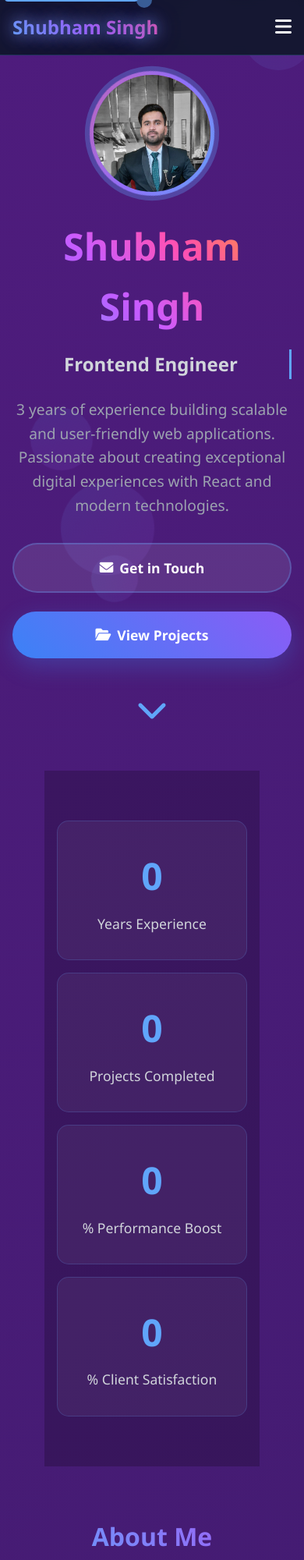
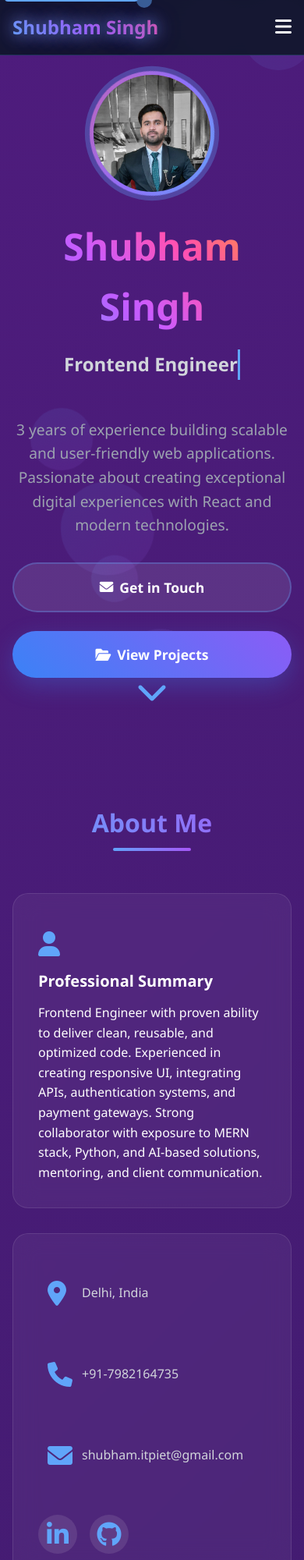
Before and after one commit to Shubhampiet/portfoilio, a plain HTML site: page index.html in a window 390 px wide. Shown: the top 2000 px of the page at 78% size. Drawn offline with Linux system fonts and the light colour scheme.

Commit message:
responsive layout

```diff
--- a/index.html
+++ b/index.html
@@ -53,7 +53,9 @@
                 <img src="./images/logoImage.jpg" alt="">
             </div>
             <h1>Shubham Singh</h1>
-            <h2 class="typing-text">Frontend Engineer</h2>
+            <div class="typing-container">
+                <h2 class="typing-text">Frontend Engineer</h2>
+            </div>
             <p>3 years of experience building scalable and user-friendly web applications. Passionate about creating exceptional digital experiences with React and modern technologies.</p>
             <div class="hero-buttons">
                 <a href="mailto:shubham.itpiet@gmail.com" class="btn btn-secondary">
@@ -67,30 +69,6 @@
             </div>
             <div class="scroll-indicator">
                 <i class="fas fa-chevron-down"></i>
-            </div>
-        </div>
-    </section>
-
-    <!-- Statistics Section -->
-    <section class="stats-section">
-        <div class="container">
-            <div class="stats-grid">
-                <div class="stat-card">
-                    <span class="counter" data-target="3">0</span>
-                    <div class="stat-label">Years Experience</div>
-                </div>
-                <div class="stat-card">
-                    <span class="counter" data-target="15">0</span>
-                    <div class="stat-label">Projects Completed</div>
-                </div>
-                <div class="stat-card">
-                    <span class="counter" data-target="90">0</span>
-                    <div class="stat-label">% Performance Boost</div>
-                </div>
-                <div class="stat-card">
-                    <span class="counter" data-target="100">0</span>
-                    <div class="stat-label">% Client Satisfaction</div>
-                </div>
             </div>
         </div>
     </section>
@@ -120,10 +98,10 @@
                     </div>
                     <div class="social-links">
                         <a href="https://www.linkedin.com/in/shubham07481/" target="_blank">
-                            <i class="fab fa-linkedin-in"></i>
+                            <i class="icon fab fa-linkedin-in"></i>
                         </a>
                         <a href="https://github.com/Shubhampiet" target="_blank">
-                            <i class="fab fa-github"></i>
+                            <i class="icon fab fa-github"></i>
                         </a>
                     </div>
                 </div>
--- a/script.js
+++ b/script.js
@@ -61,12 +61,23 @@ function smoothScroll(target) {
 
 // Scroll indicator click
 scrollIndicator.addEventListener('click', () => {
+    scrollIndicator.style.opacity = '0';
+    scrollIndicator.style.pointerEvents = 'none';
     smoothScroll('#about');
 });
 
 // Navbar scroll effect and active link highlighting
 window.addEventListener('scroll', () => {
     const scrollY = window.scrollY;
+
+    // Show/hide scroll indicator based on scroll position
+    if (scrollY > 100) {
+        scrollIndicator.style.opacity = '0';
+        scrollIndicator.style.pointerEvents = 'none';
+    } else {
+        scrollIndicator.style.opacity = '1';
+        scrollIndicator.style.pointerEvents = 'auto';
+    }
 
     // Navbar background change on scroll
     if (scrollY > 50) {
--- a/style.css
+++ b/style.css
@@ -253,11 +253,21 @@ body {
     animation: slideInLeft 1s ease 0.5s both;
 }
 
+.typing-container {
+    width: 100%;
+    height: 4rem;
+    display: flex;
+    align-items: center;
+    justify-content: center;
+    margin-bottom: 1.5rem;
+}
+
 .typing-text {
     border-right: 3px solid #60a5fa;
     white-space: nowrap;
     overflow: hidden;
     animation: typing 4s steps(20) infinite, blink 1s infinite;
+    margin: 0;
 }
 
 .hero p {
@@ -339,7 +349,8 @@ body {
     cursor: pointer;
     font-size: 2.5rem;
     color: #60a5fa;
-    transition: all 0.3s ease;
+    transition: all 0.3s ease, opacity 0.5s ease;
+    margin-top: -3rem;
 }
 
 .scroll-indicator:hover {
@@ -349,7 +360,7 @@ body {
 
 /* Section Styling */
 .section {
-    padding: 6rem 1rem;
+    padding: 1rem 1rem;
     position: relative;
     width: 100%;
     display: flex;
@@ -477,6 +488,15 @@ body {
     display: grid;
     grid-template-columns: repeat(auto-fit, minmax(300px, 1fr));
     gap: 2rem;
+}
+
+.card .fas {
+    margin-top: 1rem;
+    margin-right: 0.5rem;
+}
+
+.social-links .icon {
+    margin: 0;
 }
 
 .contact-info {
@@ -607,7 +627,7 @@ body {
 
 .skills-grid {
     display: grid;
-    grid-template-columns: repeat(auto-fit, minmax(280px, 1fr));
+    grid-template-columns: repeat(4, 1fr);
     gap: 2rem;
 }
 
@@ -954,7 +974,6 @@ body {
     border-top: 1px solid rgba(255, 255, 255, 0.1);
     text-align: center;
     color: #9ca3af;
-    background: rgba(0, 0, 0, 0.5);
 }
 
 /* Fade In Animation */
@@ -1020,6 +1039,11 @@ body {
         font-size: 1rem;
     }
 
+    .skills-grid {
+        grid-template-columns: repeat(2, 1fr);
+        gap: 1.5rem;
+    }
+
     .stats-grid {
         grid-template-columns: repeat(2, 1fr);
         gap: 1rem;
@@ -1035,6 +1059,11 @@ body {
     .contact-buttons a {
         width: 100%;
         justify-content: center;
+    }
+
+    .skills-grid {
+        grid-template-columns: 1fr;
+        gap: 1rem;
     }
 
     .progress-container {
```
